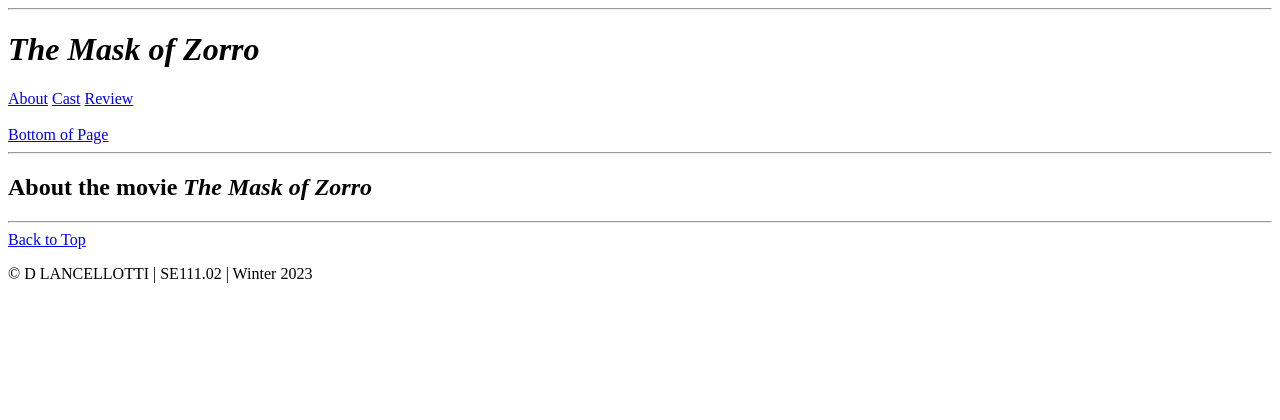
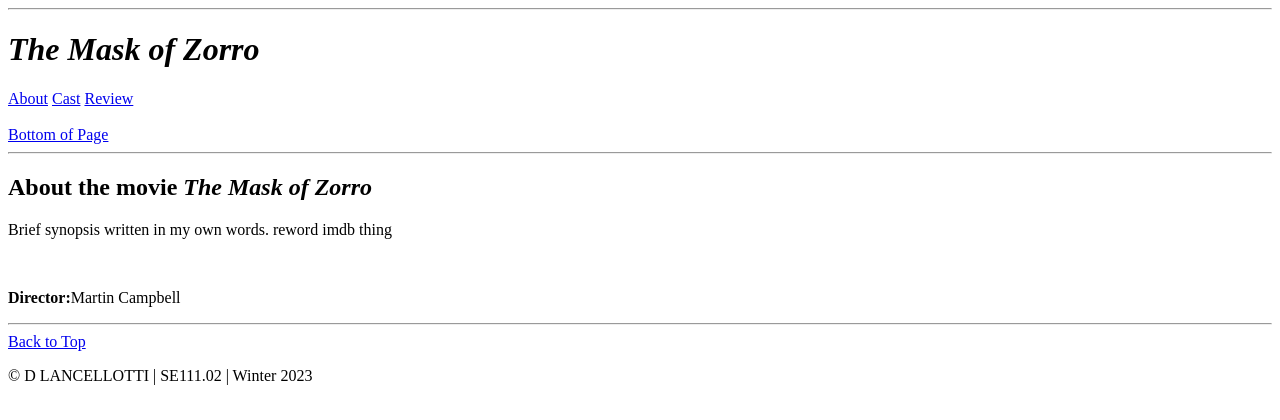
Before and after one commit to dlance102/SE111_22_202320, a plain HTML site: page w4-movie/index.html in a window 1280 px wide. Drawn offline with Linux system fonts and the light colour scheme.

Commit message:
w4 movie

```diff
--- a/w4-movie/index.html
+++ b/w4-movie/index.html
@@ -33,6 +33,11 @@
             <h2>About the movie <em>The Mask of Zorro</em></h2>
             <div id="page-content">
                 <!-- specific content for the page -->
+                <p>Brief synopsis written in my own words. reword imdb thing</p>
+                <img src="" alt="" title="" style="width:500px"> <!-- poster -->
+                <div class="info">
+                    <p><b>Director:</b>Martin Campbell</p>
+                </div>
             </div>
         </div>
         <hr>
```
